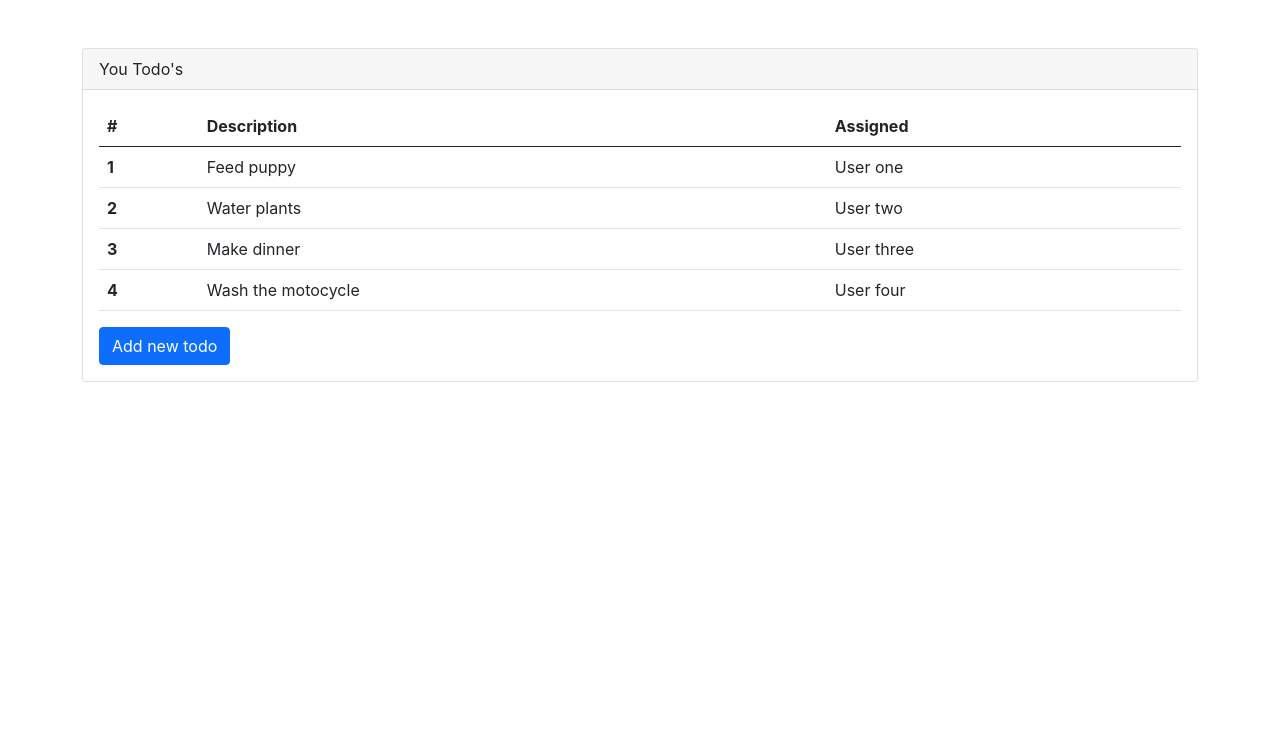
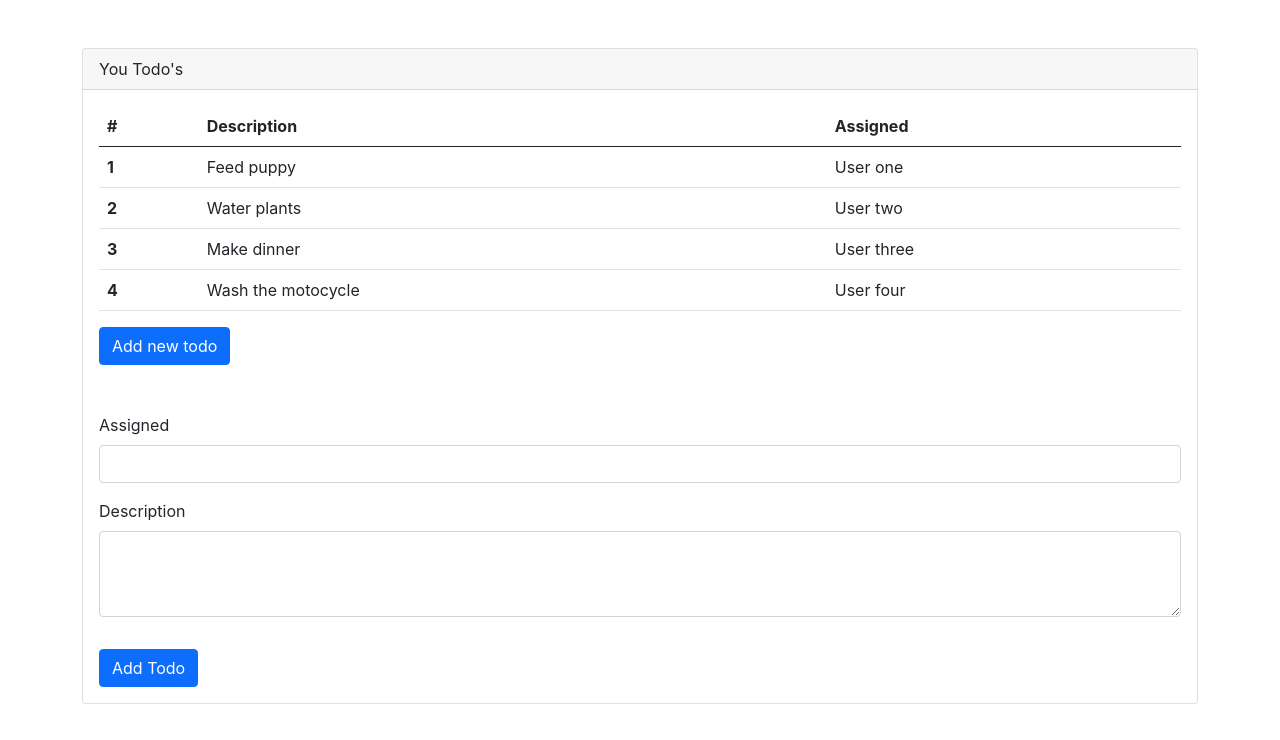
Before and after one commit to Daniel-Fonseca-da-Silva/React-Todos, a React (Create React App) app: page / in a window 1280 px wide. Shown: the top 740 px of the page. Built offline with nearby package versions, Linux system fonts and the light colour scheme.

Commit message:
feat: Creating React Form Inputs.

```diff
--- a/src/App.js
+++ b/src/App.js
@@ -1,6 +1,7 @@
 import React, {useState} from 'react';
 import './App.css';
 import TodoTable from './components/TodoTable';
+import NewTodoForm from './components/NewTodoForm';
 
 function App() {
 
@@ -34,6 +35,7 @@
           <button className="btn btn-primary" onClick={addTodo} >
             Add new todo
             </button>
+            <NewTodoForm/>
         </div>
       </div>
     </div>
--- /dev/null
+++ b/src/components/NewTodoForm.js
@@ -0,0 +1,21 @@
+import React from 'react';
+
+function NewTodoForm() {
+    return(
+        <div className='mt-5'>
+            <form>
+                <div className='mb-3'>
+                    <label className='form-label'>Assigned</label>
+                    <input type='text' className='form-control' required />
+                </div>
+                <div className='mb-3'>
+                    <label className='form-label'>Description</label>
+                    <textarea className='form-control' rows={3} required></textarea>
+                </div>
+                <button type="button" className="btn btn-primary mt-3">Add Todo</button>
+            </form>
+        </div>
+    )
+}
+
+export default NewTodoForm
```
